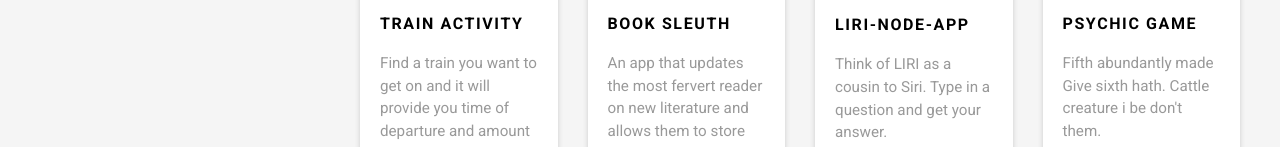
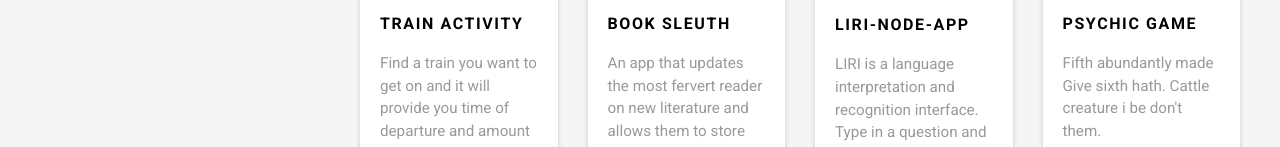
Before and after one commit to klhelker/Portfolio, a plain HTML site: page index.html in a window 1280 px wide. Shown: the part 653-800 px from the top of the page. Drawn offline with Linux system fonts and the light colour scheme.

Commit message:
changed text

```diff
--- a/index.html
+++ b/index.html
@@ -138,7 +138,7 @@
                 <div class="box-masonry-text">
                   <h4> <a href="https://github.com/klhelker/liri-node-app">LIRI-NODE-APP</a></h4>
                   <div class="box-masonry-desription">
-                    <p>Think of LIRI as a cousin to Siri.  Type in a question and get your answer.</p>
+                    <p>LIRI is a language interpretation and recognition interface.  Type in a question and get your answer, like Siri,..but not</p>
                   </div>
                 </div>
               </div>
```
